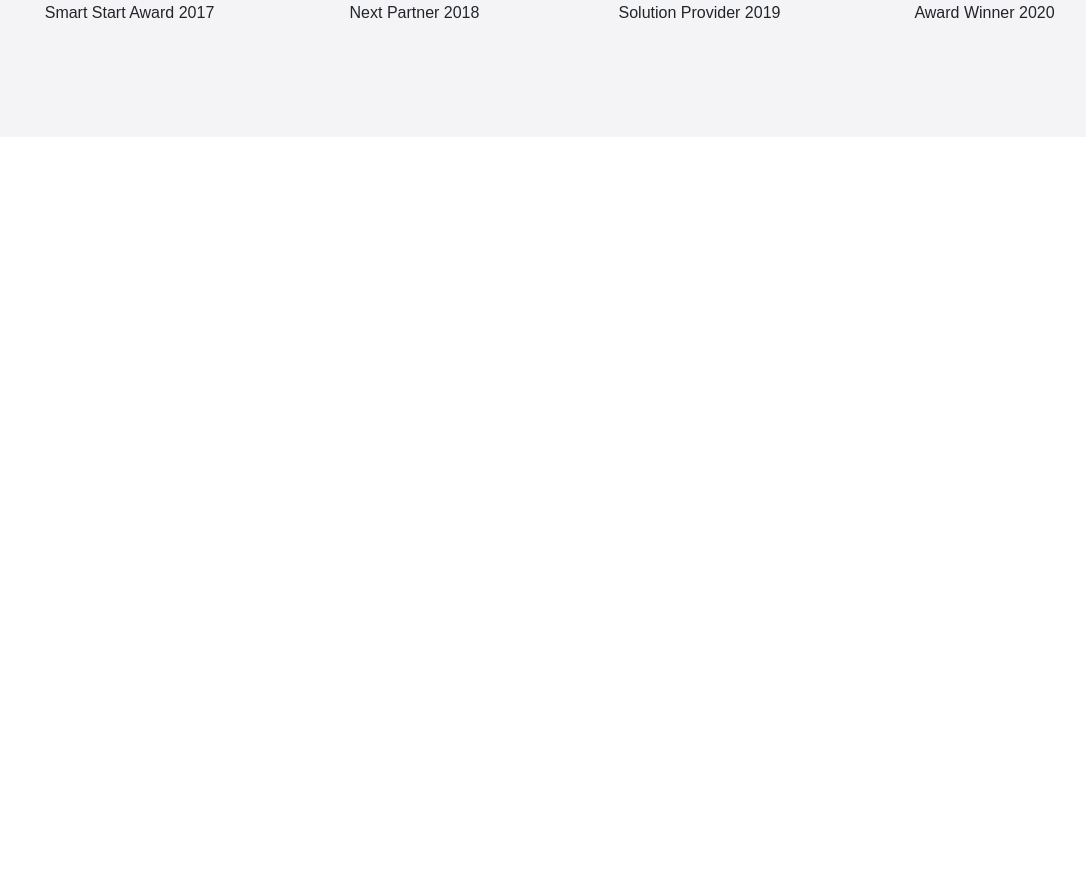
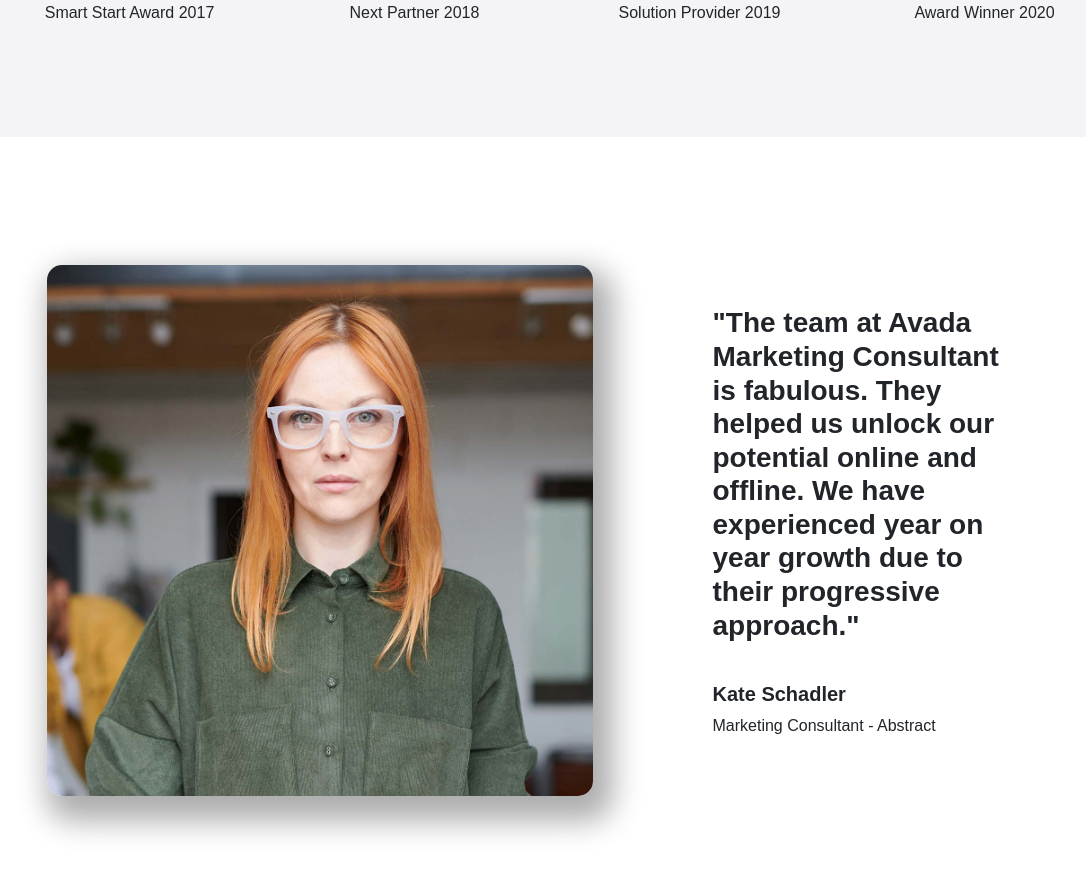
Before and after one commit to emanuelerm/proj-html-vuejs, a Vue app: page / in a window 1280 px wide. Shown: the part 6020-6894 px from the top of the page, without its empty margins (83-1169 px from the left). Before the commit the page ends 6157 px from the top, so only its background shows below. Built offline with nearby package versions, Linux system fonts and the light colour scheme; a web font is replaced by a local one.

Commit message:
reviews section done

```diff
--- a/src/components/OurWorkComponent.vue
+++ b/src/components/OurWorkComponent.vue
@@ -1,10 +1,33 @@
 <template>
   <section id="our-work">
-    <div class="container">
-      <section id="why-us">
+    <section id="why-us">
+      <div class="container">
         <WhyUsComponent />
-      </section>
-    </div>
+      </div>
+    </section>
+    <section id="reviews">
+      <div class="container-lg">
+        <div class="row justify-content-center align-items-center">
+          <div class="col-lg-6">
+            <img
+              src="../assets/images/large-testimonial.jpg"
+              alt="Testimonial"
+            />
+          </div>
+          <div class="col-lg-5">
+            <div class="text-container">
+              <h3>
+                "The team at Avada Marketing Consultant is fabulous. They helped
+                us unlock our potential online and offline. We have experienced
+                year on year growth due to their progressive approach."
+              </h3>
+              <h5 class="text-capitalize">kate schadler</h5>
+              <p class="text-capitalize">marketing consultant - abstract</p>
+            </div>
+          </div>
+        </div>
+      </div>
+    </section>
   </section>
 </template>
 
@@ -23,6 +46,30 @@ export default {
 
 #our-work {
   background-color: $gray-color;
-  padding-bottom: 6rem;
+  #why-us {
+    padding-bottom: 6rem;
+  }
+  #reviews {
+    background-color: $white-color;
+    padding: 8rem 0;
+    img {
+      width: 100%;
+      height: auto;
+      border-radius: 15px;
+      -webkit-box-shadow: 0px 15px 30px 10px #adadad;
+      box-shadow: 10px 15px 30px 10px #adadad;
+    }
+    .text-container {
+      width: 65%;
+      margin-left: 6rem;
+      h3 {
+        font-weight: 700;
+      }
+      h5 {
+        margin-top: 2.5rem;
+        font-weight: 700;
+      }
+    }
+  }
 }
 </style>
--- a/src/components/WhyUsComponent.vue
+++ b/src/components/WhyUsComponent.vue
@@ -56,7 +56,7 @@
     <div class="awards"></div>
     <div class="col-lg-3 mt-5">
       <div class="award-container mx-auto text-center">
-        <img src="../assets/images/award-a.png" alt="" />
+        <img src="../assets/images/award-a.png" alt="award a" />
         <p class="text-capitalize">
           winner seo master
           <span class="text-uppercase">magt</span>
@@ -67,7 +67,7 @@
     </div>
     <div class="col-lg-3 mt-5">
       <div class="award-container mx-auto text-center">
-        <img src="../assets/images/award-b.png" alt="" />
+        <img src="../assets/images/award-b.png" alt="award b" />
         <p class="text-capitalize">
           top social media agencies
           <br />
@@ -77,7 +77,7 @@
     </div>
     <div class="col-lg-3 mt-5">
       <div class="award-container mx-auto text-center">
-        <img src="../assets/images/award-c.png" alt="" />
+        <img src="../assets/images/award-c.png" alt="award c" />
         <p class="text-capitalize">
           10 fastest growing abstract
           <br />
@@ -87,7 +87,7 @@
     </div>
     <div class="col-lg-3 mt-5">
       <div class="award-container mx-auto text-center">
-        <img src="../assets/images/award-d.png" alt="" />
+        <img src="../assets/images/award-d.png" alt="award d" />
         <p class="text-capitalize">
           national excellence agencie
           <br />
@@ -127,6 +127,7 @@ export default {
       width: 100%;
       height: auto;
       object-fit: cover;
+      border-radius: 15px;
     }
   }
   .text-container {
```
